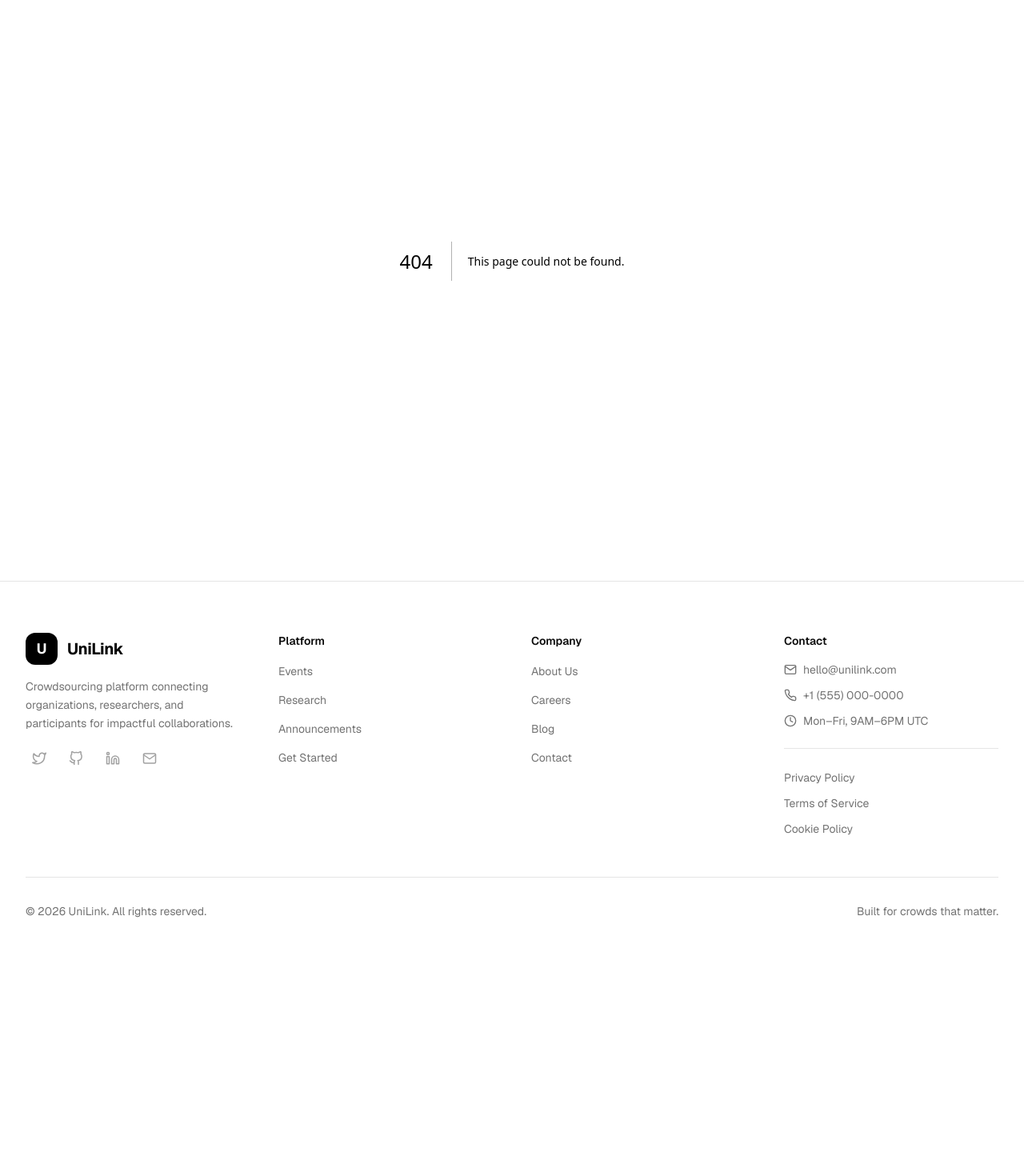
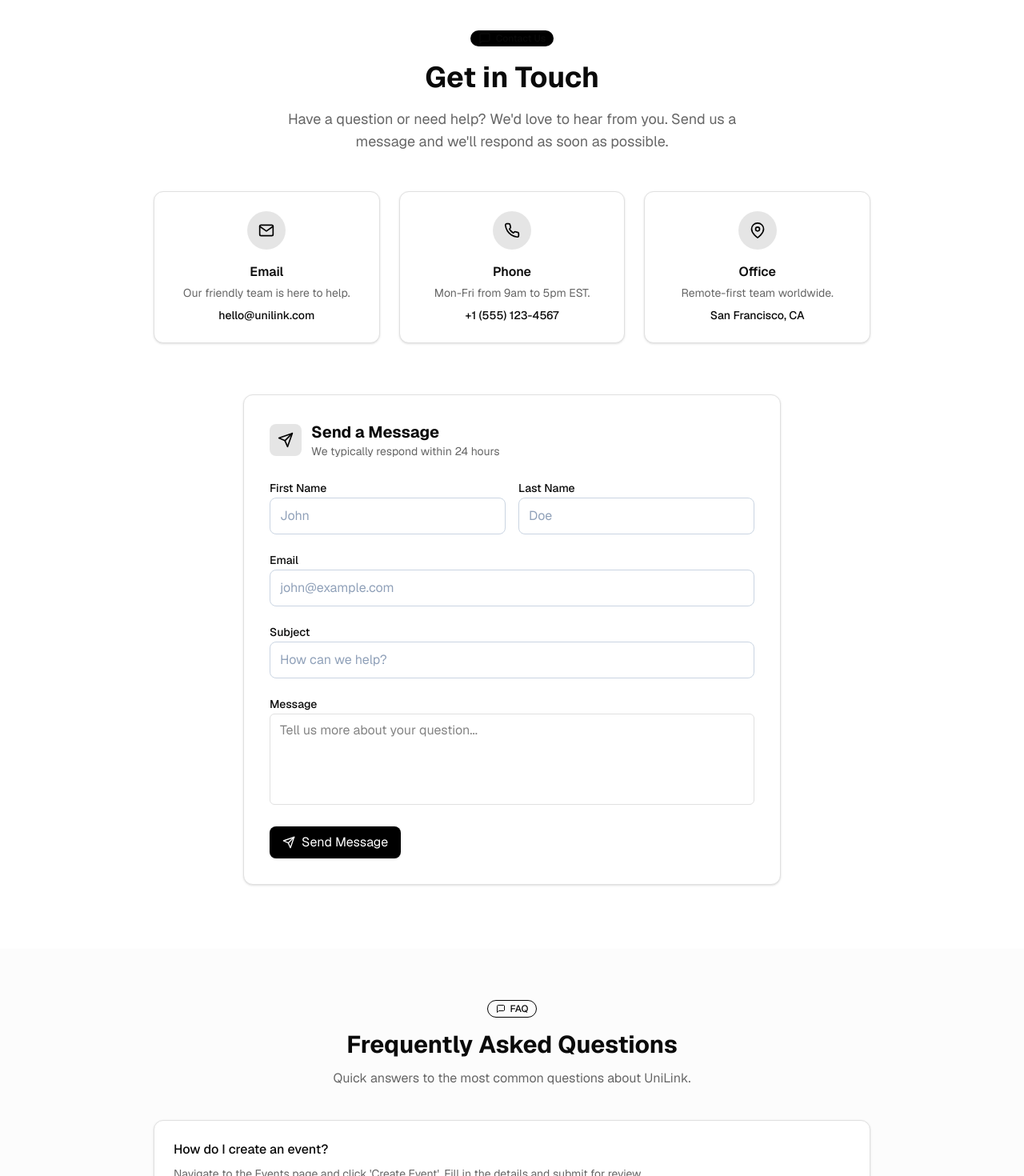
Before and after one commit to genta-bahana-nagari/unilink, a Next.js app: page /contact in a window 1280 px wide. Before the commit this address had no page. Shown: the part 140-1610 px from the top of the page at 80% size. Before the commit the page ends 1353 px from the top, so only its background shows below. Built offline with nearby package versions, Linux system fonts and the light colour scheme.

Commit message:
feat(contact): create contact page with form and FAQ section

```diff
--- /dev/null
+++ b/src/app/(public)/contact/page.tsx
@@ -0,0 +1,194 @@
+"use client";
+
+import { Card } from "@/components/ui/card";
+import { Button } from "@/components/ui/button";
+import { Input } from "@/components/ui/input";
+import { Badge } from "@/components/ui/badge";
+import { FiMail, FiPhone, FiMapPin, FiMessageSquare, FiUsers, FiSend } from "react-icons/fi";
+import { cn } from "@/lib/utils";
+
+const CONTACT_INFO = [
+  {
+    icon: FiMail,
+    title: "Email",
+    value: "hello@unilink.com",
+    description: "Our friendly team is here to help.",
+  },
+  {
+    icon: FiPhone,
+    title: "Phone",
+    value: "+1 (555) 123-4567",
+    description: "Mon-Fri from 9am to 5pm EST.",
+  },
+  {
+    icon: FiMapPin,
+    title: "Office",
+    value: "San Francisco, CA",
+    description: "Remote-first team worldwide.",
+  },
+];
+
+const FAQS = [
+  {
+    question: "How do I create an event?",
+    answer: "Navigate to the Events page and click 'Create Event'. Fill in the details and submit for review.",
+  },
+  {
+    question: "How does matching work?",
+    description: "Our algorithm analyzes participant profiles and project requirements to suggest the best matches.",
+  },
+  {
+    question: "Is UniLink free to use?",
+    answer: "Yes, basic access is free. We offer premium features for organizations.",
+  },
+  {
+    question: "How do I apply for research studies?",
+    answer: "Browse the Research page, find a study that matches your profile, and click 'Apply Now'.",
+  },
+];
+
+export default function ContactPage() {
+  return (
+    <div className="min-h-screen bg-background">
+      {/* Hero Section */}
+      <section className="pt-16 sm:pt-20 lg:pt-28 pb-8 sm:pb-12 px-4">
+        <div className="max-w-4xl mx-auto text-center">
+          <Badge className="mb-4 bg-primary text-primary-foreground">
+            <FiMessageSquare className="mr-1.5 h-4 w-4" />
+            Contact Us
+          </Badge>
+          <h1 className="text-2xl sm:text-3xl lg:text-4xl font-bold text-foreground mb-4 leading-tight">
+            Get in Touch
+          </h1>
+          <p className="text-base sm:text-lg text-muted-foreground max-w-xl mx-auto">
+            Have a question or need help? We&apos;d love to hear from you. Send us a message and we&apos;ll respond as soon as possible.
+          </p>
+        </div>
+      </section>
+
+      {/* Contact Cards */}
+      <section className="px-4 pb-12 sm:pb-16">
+        <div className="max-w-4xl mx-auto">
+          <div className="grid grid-cols-1 sm:grid-cols-3 gap-4 sm:gap-6">
+            {CONTACT_INFO.map((info, index) => (
+              <Card
+                key={index}
+                className={cn(
+                  "p-5 sm:p-6",
+                  "border-border bg-card",
+                  "hover:shadow-lg transition-all duration-300",
+                  "text-center"
+                )}
+              >
+                <div className="w-12 h-12 rounded-full bg-primary/10 flex items-center justify-center mx-auto mb-4">
+                  <info.icon className="w-5 h-5 text-primary" />
+                </div>
+                <h3 className="font-semibold text-foreground mb-1">{info.title}</h3>
+                <p className="text-sm text-muted-foreground mb-2">{info.description}</p>
+                <p className="text-sm font-medium text-foreground">{info.value}</p>
+              </Card>
+            ))}
+          </div>
+        </div>
+      </section>
+
+      {/* Contact Form Section */}
+      <section className="px-4 pb-12 sm:pb-16 lg:pb-20">
+        <div className="max-w-2xl mx-auto">
+          <Card className={cn("p-5 sm:p-8", "border-border bg-card")}>
+            <div className="flex items-center gap-3 mb-6">
+              <div className="w-10 h-10 rounded-lg bg-primary/10 flex items-center justify-center">
+                <FiSend className="w-5 h-5 text-primary" />
+              </div>
+              <div>
+                <h2 className="text-lg sm:text-xl font-bold text-foreground">Send a Message</h2>
+                <p className="text-sm text-muted-foreground">We typically respond within 24 hours</p>
+              </div>
+            </div>
+
+            <form className="space-y-4 sm:space-y-5" onSubmit={(e) => e.preventDefault()}>
+              <div className="grid grid-cols-1 sm:grid-cols-2 gap-4">
+                <div className="space-y-2">
+                  <label className="text-sm font-medium text-foreground">First Name</label>
+                  <Input placeholder="John" />
+                </div>
+                <div className="space-y-2">
+                  <label className="text-sm font-medium text-foreground">Last Name</label>
+                  <Input placeholder="Doe" />
+                </div>
+              </div>
+              <div className="space-y-2">
+                <label className="text-sm font-medium text-foreground">Email</label>
+                <Input type="email" placeholder="john@example.com" />
+              </div>
+              <div className="space-y-2">
+                <label className="text-sm font-medium text-foreground">Subject</label>
+                <Input placeholder="How can we help?" />
+              </div>
+              <div className="space-y-2">
+                <label className="text-sm font-medium text-foreground">Message</label>
+                <textarea
+                  rows={4}
+                  placeholder="Tell us more about your question..."
+                  className={cn(
+                    "w-full px-3 py-2 rounded-md border border-border bg-background",
+                    "text-sm focus:outline-none focus:ring-2 focus:ring-primary/20 focus:border-primary",
+                    "resize-none"
+                  )}
+                />
+              </div>
+              <Button type="submit" className="w-full sm:w-auto">
+                <FiSend className="mr-2 h-4 w-4" />
+                Send Message
+              </Button>
+            </form>
+          </Card>
+        </div>
+      </section>
+
+      {/* FAQ Section */}
+      <section className="px-4 py-12 sm:py-16 bg-muted/30">
+        <div className="max-w-4xl mx-auto">
+          <div className="text-center mb-8 sm:mb-10">
+            <Badge variant="outline" className="mb-4">
+              <FiMessageSquare className="mr-1.5" />
+              FAQ
+            </Badge>
+            <h2 className="text-xl sm:text-2xl lg:text-3xl font-bold text-foreground mb-3">
+              Frequently Asked Questions
+            </h2>
+            <p className="text-muted-foreground text-sm sm:text-base">
+              Quick answers to the most common questions about UniLink.
+            </p>
+          </div>
+
+          <div className="space-y-3 sm:space-y-4">
+            {FAQS.map((faq, index) => (
+              <Card
+                key={index}
+                className={cn(
+                  "p-4 sm:p-6",
+                  "border-border bg-card",
+                  "hover:shadow-md transition-all duration-300"
+                )}
+              >
+                <h3 className="font-medium text-foreground mb-2">{faq.question}</h3>
+                <p className="text-sm text-muted-foreground">{faq.answer || faq.description}</p>
+              </Card>
+            ))}
+          </div>
+
+          <div className="mt-8 sm:mt-10 text-center">
+            <p className="text-sm text-muted-foreground mb-4">
+              Can&apos;t find the answer you&apos;re looking for?
+            </p>
+            <Button variant="outline">
+              <FiUsers className="mr-2" />
+              Visit Help Center
+            </Button>
+          </div>
+        </div>
+      </section>
+    </div>
+  );
+}
```
